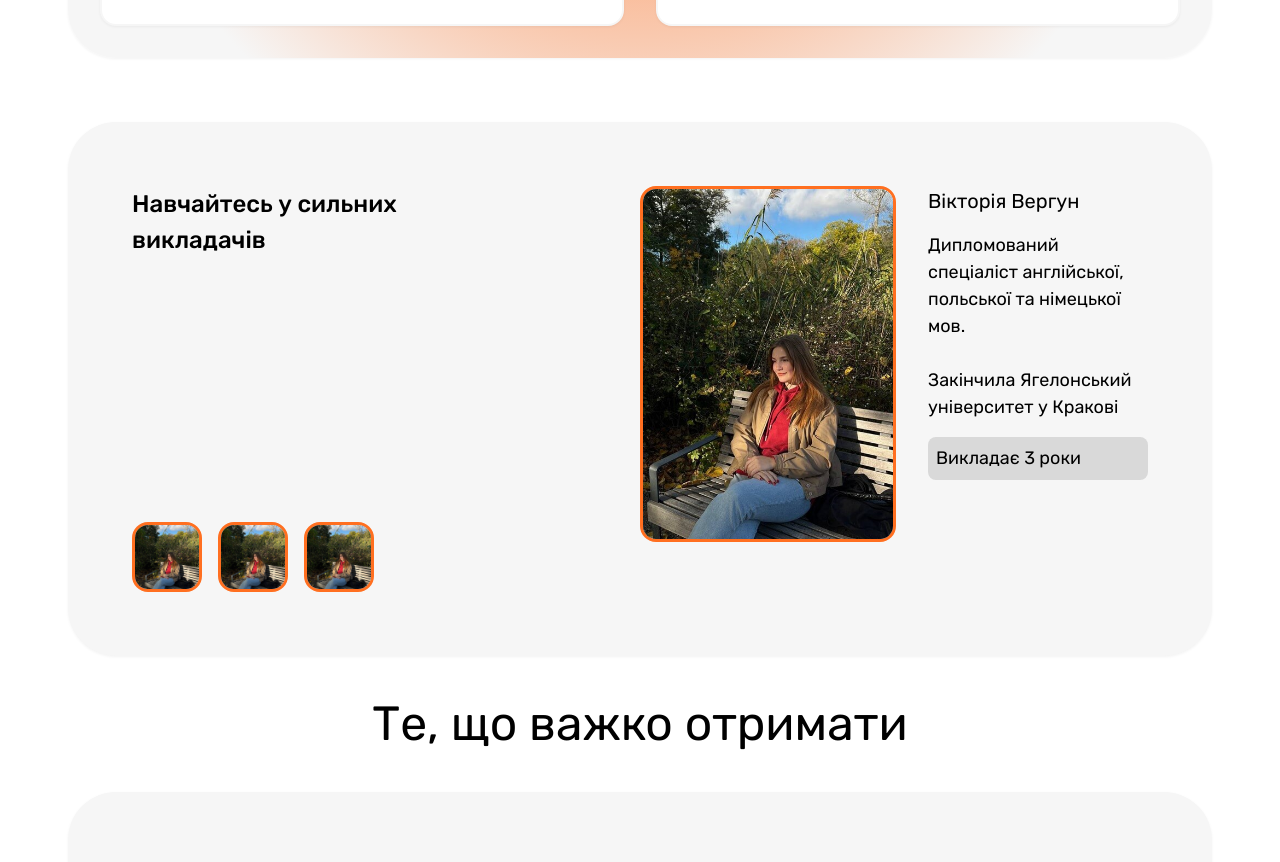
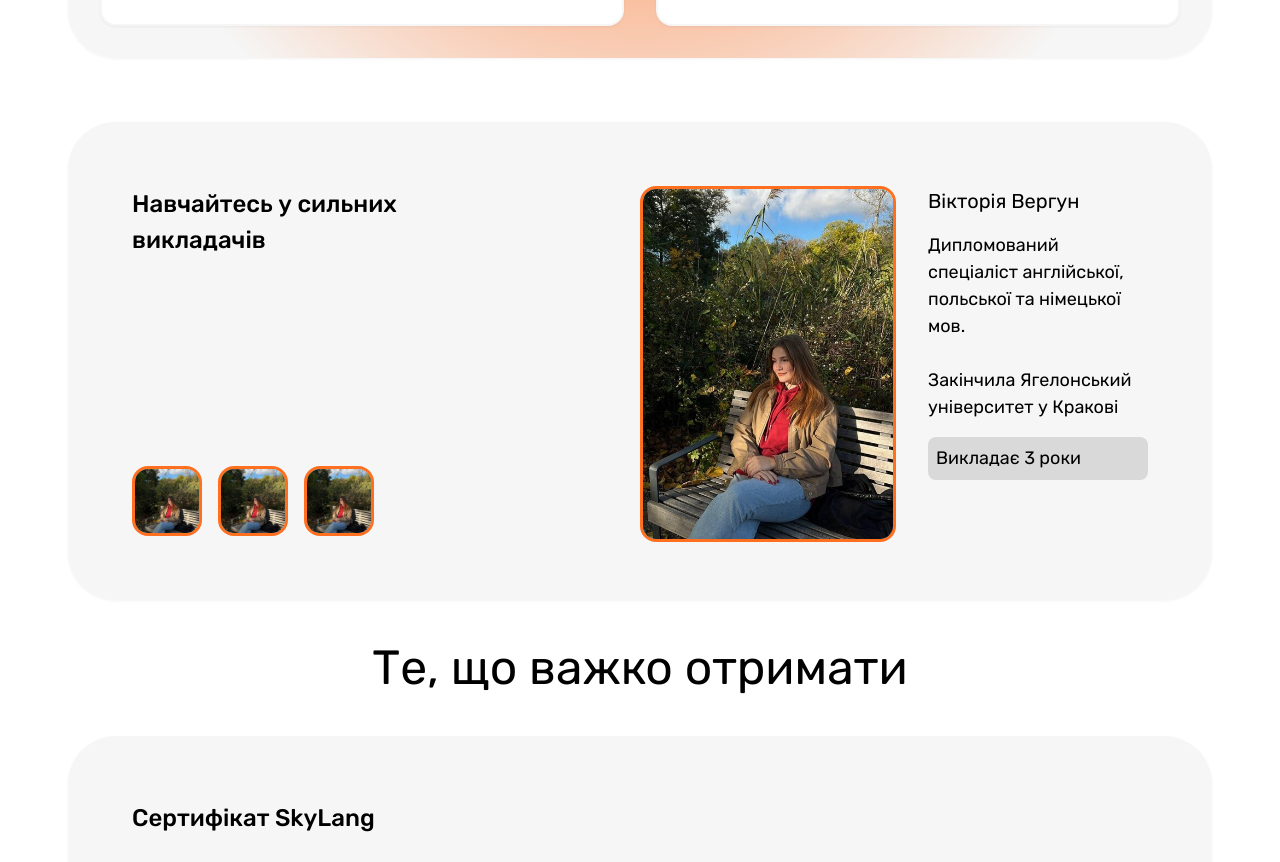
Before and after one commit to andrewvergun/skylang, a Next.js app: page / in a window 1280 px wide. Shown: the part 2300-3162 px from the top of the page. Built offline with nearby package versions, Linux system fonts and the light colour scheme; a web font is replaced by a local one.

Commit message:
Minor UI changes

```diff
--- a/src/styles/components/Teachers.css
+++ b/src/styles/components/Teachers.css
@@ -1,7 +1,7 @@
 .teachers__container {
     padding: 64px;
     width: 1144px;
-    min-height: 478px;
+    height: 478px;
     margin: 64px auto 0 auto;
     background-color: #F6F6F6;
     border-radius: 48px;
```
